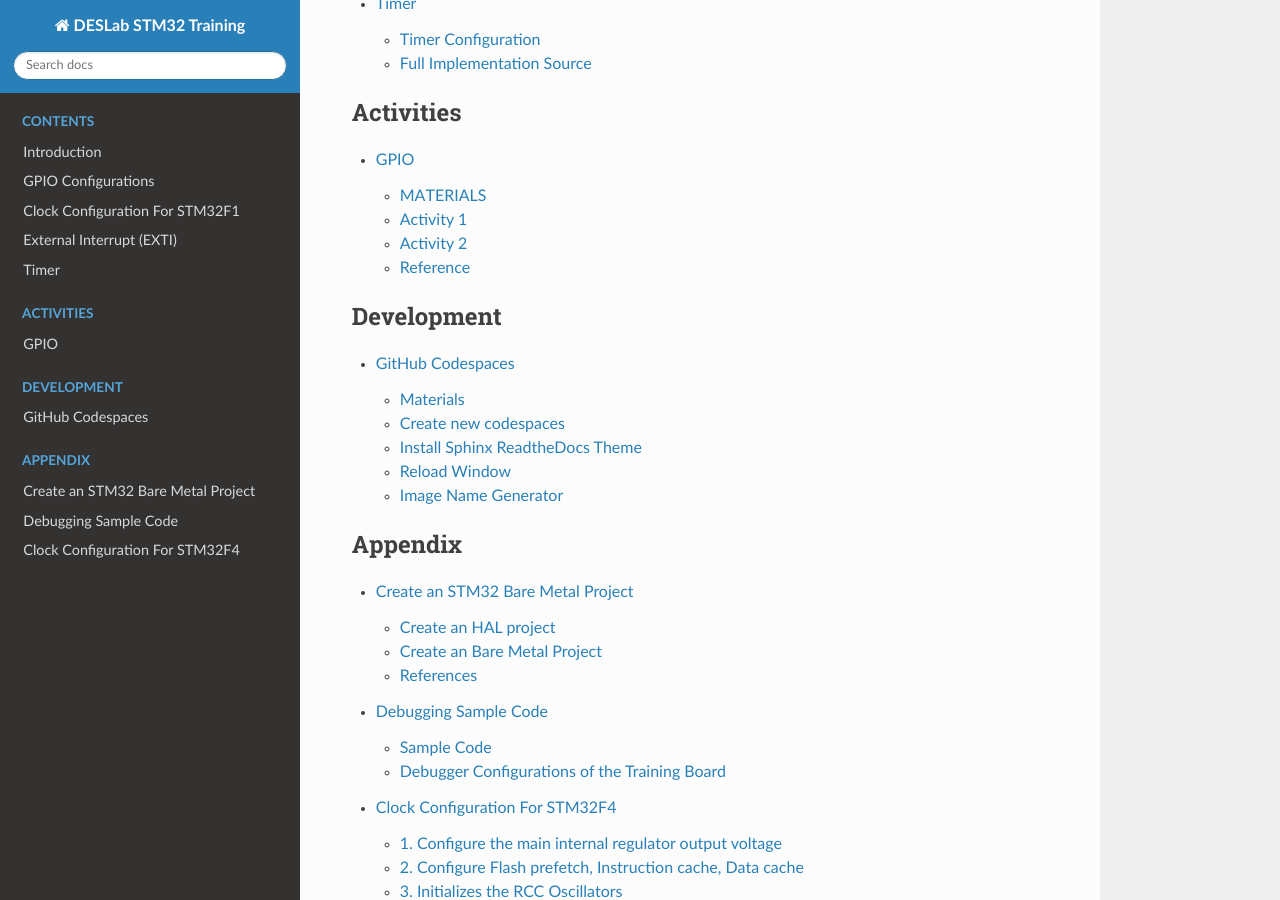
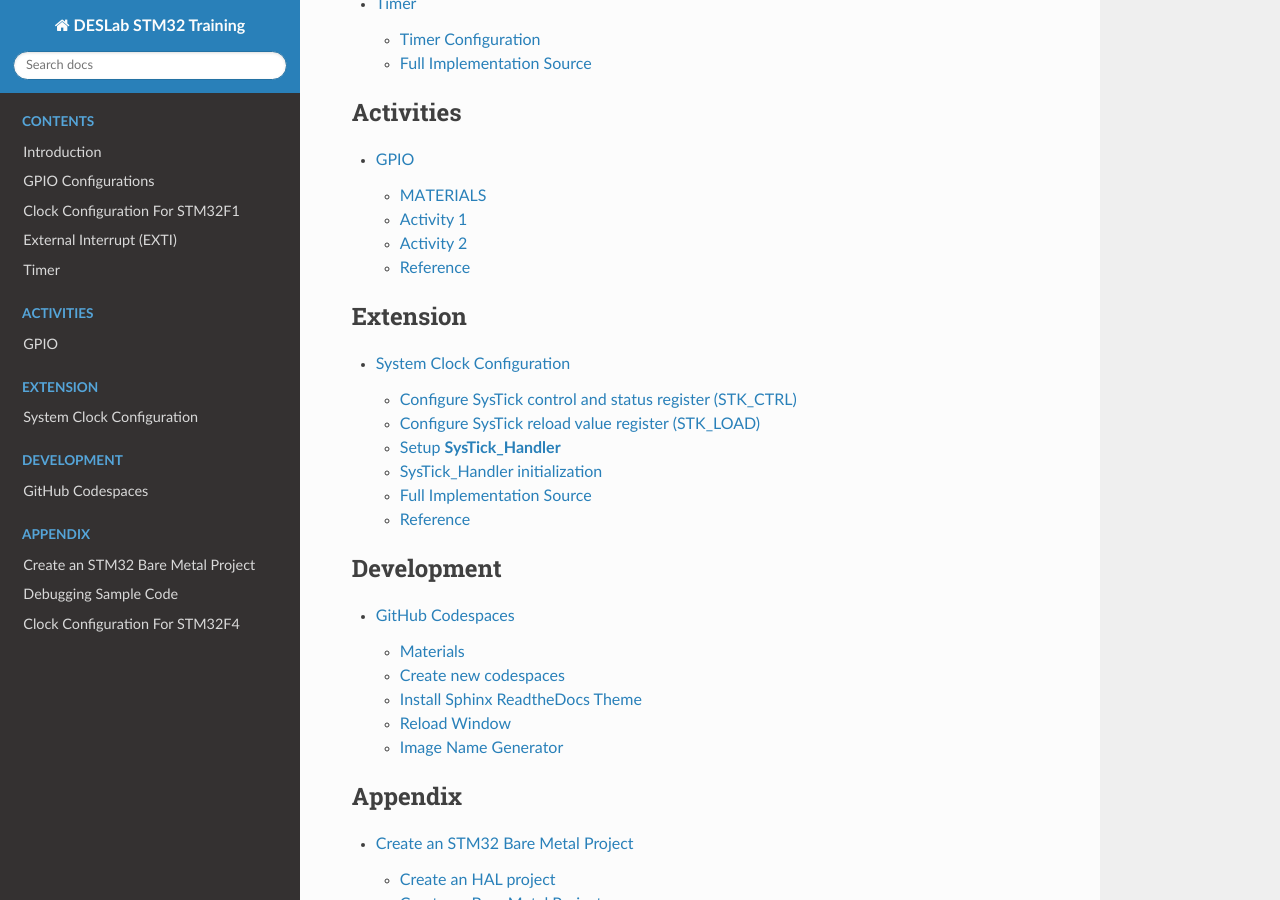
Before and after one commit to DESLab-Resources/DESLabSTM32Training, a Sphinx documentation site: the page built from source/index.rst, in a window 1280 px wide and 900 px high, scrolled down 997 px. Built offline with Sphinx 7.4.7 and the Read the Docs theme 2.0.0, drawn with Linux system fonts in a browser that asks for light colours; some of the changed lines change nothing that is shown.

Commit message:
W2 Content: System Clock

```diff
--- /dev/null
+++ b/source/extension/clock_systick.rst
@@ -0,0 +1,209 @@
+System Clock Configuration
+==========================
+
+.. figure:: ../pics/W2_16-03-2024_15-20-51.png
+   :align: center
+
+   Clock Configuration: https://github.com/DESLab-Resources/DESLabSTM32Training_Systick/blob/ccb784819c21380f5a4e269d1f5dd399ef11ea93/Src/main.c#L66-L146
+
+Configure SysTick control and status register (STK_CTRL)
+--------------------------------------------------------
+
+.. figure:: ../pics/W2_16-03-2024_15-39-42.png
+   :align: center
+
+   SysTick control and status register (STK_CTRL) (Source: \[[STM32_PM0056]_, page 151\])
+
+.. code-block:: c
+
+   // Bit 0 ENABLE: Counter enable
+   // Bit 1 TICKINT: SysTick exception request enable
+   SysTick->CTRL |= (0b11);
+   // Bit 2 CLKSOURCE: Clock source selection
+   SysTick->CTRL &= ~(1 << 2); // 0: AHB/8
+
+Configure SysTick reload value register (STK_LOAD)
+--------------------------------------------------
+
+.. figure:: ../pics/W2_16-03-2024_15-43-42.png
+   :align: center
+
+   SysTick reload value register (STK_LOAD) (Source: \[[STM32_PM0056]_, page 152\])
+
+.. code-block:: c
+
+   // Bits 23:0 RELOAD[23:0]: RELOAD value
+   SysTick->LOAD = 9000000-1; /* STRELOAD = (72,000,000/8)-1 */
+
+Setup **SysTick_Handler**
+-------------------------
+
+.. code-block:: c
+
+   void SysTick_Handler()
+   {
+         GPIOB->ODR ^= (1<<12); /* toggle PB12 */
+   }
+
+SysTick_Handler initialization
+-------------------------------
+
+**SysTick_Handler** is initialized in the file **startup_stm32f103rctx.s**.
+
+.. code-block:: asm
+   :linenos:
+   :caption: /Startup/startup_stm32f103rctx.s
+
+   // ...
+
+   g_pfnVectors:
+      .word	SysTick_Handler          			/* EXTI Line1 interrupt                             */
+
+      // ...
+
+      .weak	SysTick_Handler
+      .thumb_set SysTick_Handler,Default_Handler
+
+Full Implementation Source
+--------------------------
+
+.. code-block:: c
+   :linenos:
+   :emphasize-lines: 17-24, 30-33
+
+   #include <stdint.h>
+   #include <stm32f1xx.h>
+
+   #if !defined(__SOFT_FP__) && defined(__ARM_FP)
+   #warning "FPU is not initialized, but the project is compiling for an FPU. Please initialize the FPU before use."
+   #endif
+
+   void GPIO_Config (void);
+   void ClockInit();
+
+   int main(void)
+   {
+      SystemInit();
+      GPIO_Config();
+      ClockInit();
+
+      // Bit 0 ENABLE: Counter enable
+      // Bit 1 TICKINT: SysTick exception request enable
+      SysTick->CTRL |= (0b11);
+      // Bit 2 CLKSOURCE: Clock source selection
+      SysTick->CTRL &= ~(1 << 2); // 0: AHB/8
+
+      // Bits 23:0 RELOAD[23:0]: RELOAD value
+      SysTick->LOAD = 9000000-1; /* STRELOAD = (72,000,000/8)-1 */
+
+      /* Loop forever */
+      for(;;);
+   }
+
+   void SysTick_Handler()
+   {
+         GPIOB->ODR ^= (1<<12); /* toggle PB12 */
+   }
+
+   void GPIO_Config (void)
+   {
+      // Set IOPB EN
+      RCC->APB2ENR |= (1 << 3); // Enable GPIOB clock
+
+      // Set MODE12[1:0] = 01: : Output mode, max speed 10 MHz
+      GPIOB->CRH |= (1 << 16); // set bit 16
+      GPIOB->CRH &= ~(1 << 17); // clear bit 17
+
+      // Clear  CNF12[1:0]: General purpose output push-pull
+      GPIOB->CRH &= ~(0b11 << 18);
+   }
+
+   void ClockInit(){
+      // Bit 4 PRFTBE: Prefetch buffer enable
+      FLASH->ACR |= (1 << 4); // Prefetch is enabled
+
+      //
+      // HSE Configuration
+      // Bit 16 HSEON: HSE clock enable
+      RCC->CR |= (1 << 16); // HSE oscillator ON
+
+      /* Wait till HSE is ready */
+      // Bit 17 HSERDY: External high-speed clock ready flag
+      while(!(RCC->CR & (1 << 17)));
+
+      //
+      // PLL Configuration
+      /* Disable the main PLL. */
+      // Bit 24 PLLON: PLL enable
+      RCC->CR &= ~(1 << 24); // PLL OFF
+
+      /* Wait till PLL is disabled */
+      // Bit 25 PLLRDY: PLL clock ready flag
+      while(RCC->CR & (1 << 25));
+
+      /* Set PREDIV1 Value */
+      // Bit 17 PLLXTPRE: HSE divider for PLL entry
+      RCC->CFGR &= ~(1 << 17); // HSE clock not divided
+
+      /* Configure the main PLL clock source and multiplication factors. */
+      // Bit 16 PLLSRC: PLL entry clock source
+      RCC->CFGR |= (1 << 16); // HSE oscillator clock selected as PLL input clock
+      // Bits 21:18 PLLMUL: PLL multiplication factor
+      RCC->CFGR &= ~(0b1111 << 18);
+      RCC->CFGR |= (0b111 << 18); // PLL input clock x 9
+
+      /* Enable the main PLL. */
+      // Bit 24 PLLON: PLL enable
+      RCC->CR |= (1 << 24); // PLL ON
+
+      /* Wait till PLL is ready */
+      // Bit 25 PLLRDY: PLL clock ready flag
+      while(!(RCC->CR & (1 << 25)));
+
+      // Bits 2:0 LATENCY: Latency
+      FLASH->ACR &= (0b111 << 0);
+      FLASH->ACR |= (0b10 << 0); // Two wait states, if 48 MHz < SYSCLK <= 72 MHz
+
+      // HCLK Configuration
+      /* Set the highest APBx dividers in order to ensure that we do not go through
+            5     a non-spec phase whatever we decrease or increase HCLK. */
+      // Bits 10:8 PPRE1: APB low-speed prescaler (APB1)
+      RCC->CFGR |= (0b111 << 8); // HCLK divided by 16
+      // Bits 13:11 PPRE2: APB high-speed prescaler (APB2)
+      RCC->CFGR |= (0b111 << 11); // HCLK divided by 16
+
+      /* Set the new HCLK clock divider */
+      // Bits 7:4 HPRE: AHB prescaler
+      RCC->CFGR &= ~(0b1111 << 4); // SYSCLK not divided
+
+      //
+      // SYSCLK Configuration
+      /* PLL is selected as System Clock Source */
+      // Bit 25 PLLRDY: PLL clock ready flag
+      /* Check the PLL ready flag */
+      while(!(RCC->CR & (1 << 25)));
+
+      // Bits 1:0 SW: System clock switch
+      RCC->CFGR &= ~(1 << 0); // PLL selected as system clock
+      RCC->CFGR |= (1 << 1);
+
+      while( ( ( RCC->CFGR & (0b11 << 2) ) >> 2 ) != (0b10) ); // Bits 3:2 SWS: System clock switch status
+
+      //
+      // PCLK1 Configuration
+      // Bits 10:8 PPRE1: APB low-speed prescaler (APB1)
+      RCC->CFGR &= ~(0b111 << 8);
+      RCC->CFGR |= (0b100 << 8); // HCLK divided by 2
+
+      // PCLK2 Configuration
+      // Bits 13:11 PPRE2: APB high-speed prescaler (APB2)
+      RCC->CFGR &= ~(0b111 << 11); // HCLK not divided
+   }
+
+Reference
+---------
+
+1. https://nicerland.com/eduFiles/STM32F103/PPts/12_Interrupt.pps
+
+
+.. [STM32_PM0056] https://www.st.com/resource/en/programming_manual/pm0056-stm32f10xxx20xxx21xxxl1xxxx-cortexm3-programming-manual-stmicroelectronics.pdf
--- a/source/index.rst
+++ b/source/index.rst
@@ -24,6 +24,12 @@
 
 .. toctree::
    :maxdepth: 2
+   :caption: Extension
+
+   extension/clock_systick
+
+.. toctree::
+   :maxdepth: 2
    :caption: Development
 
    development/github_codespaces
```
Also changed, not shown: source/pics/W2_16-03-2024_15-20-51.png (added), source/pics/W2_16-03-2024_15-39-42.png (added), source/pics/W2_16-03-2024_15-43-42.png (added).
